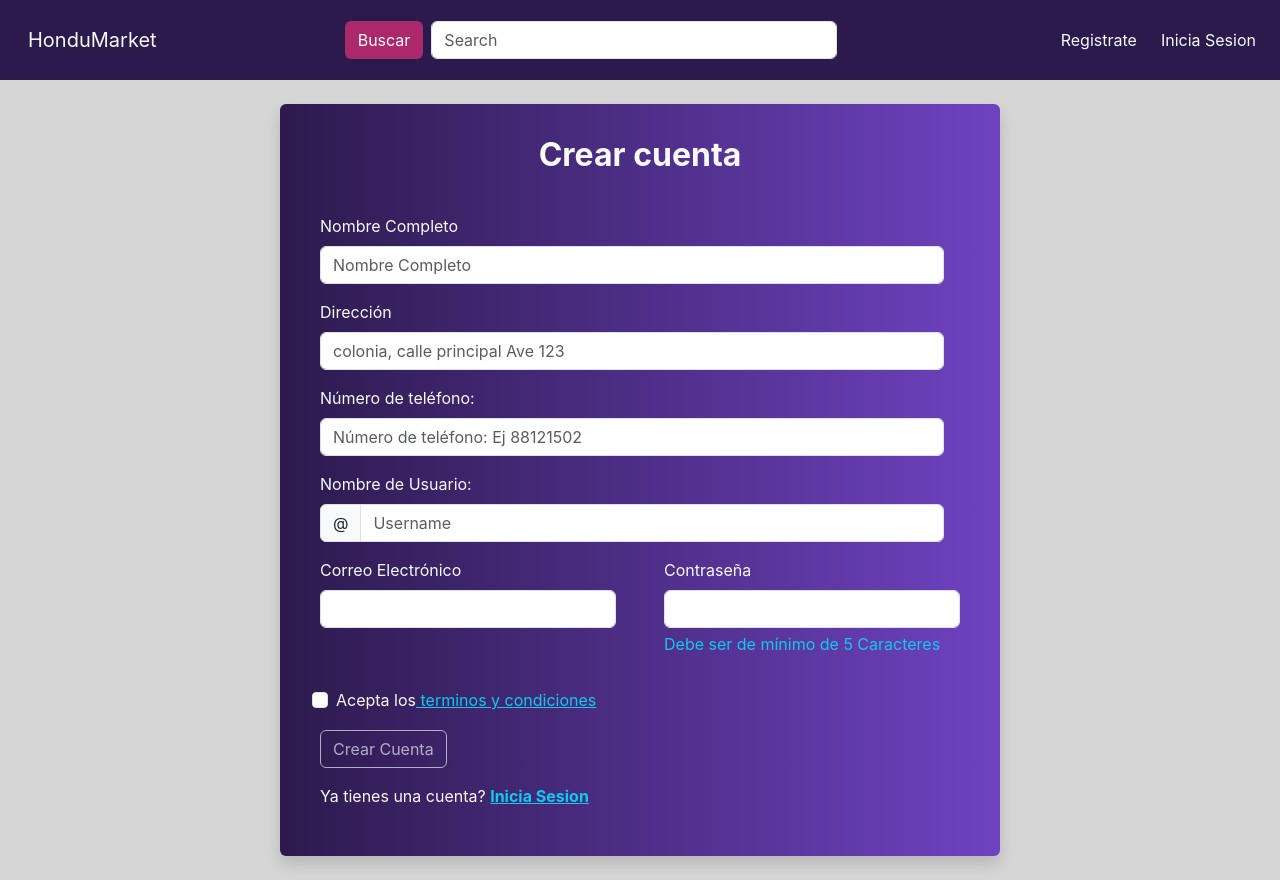
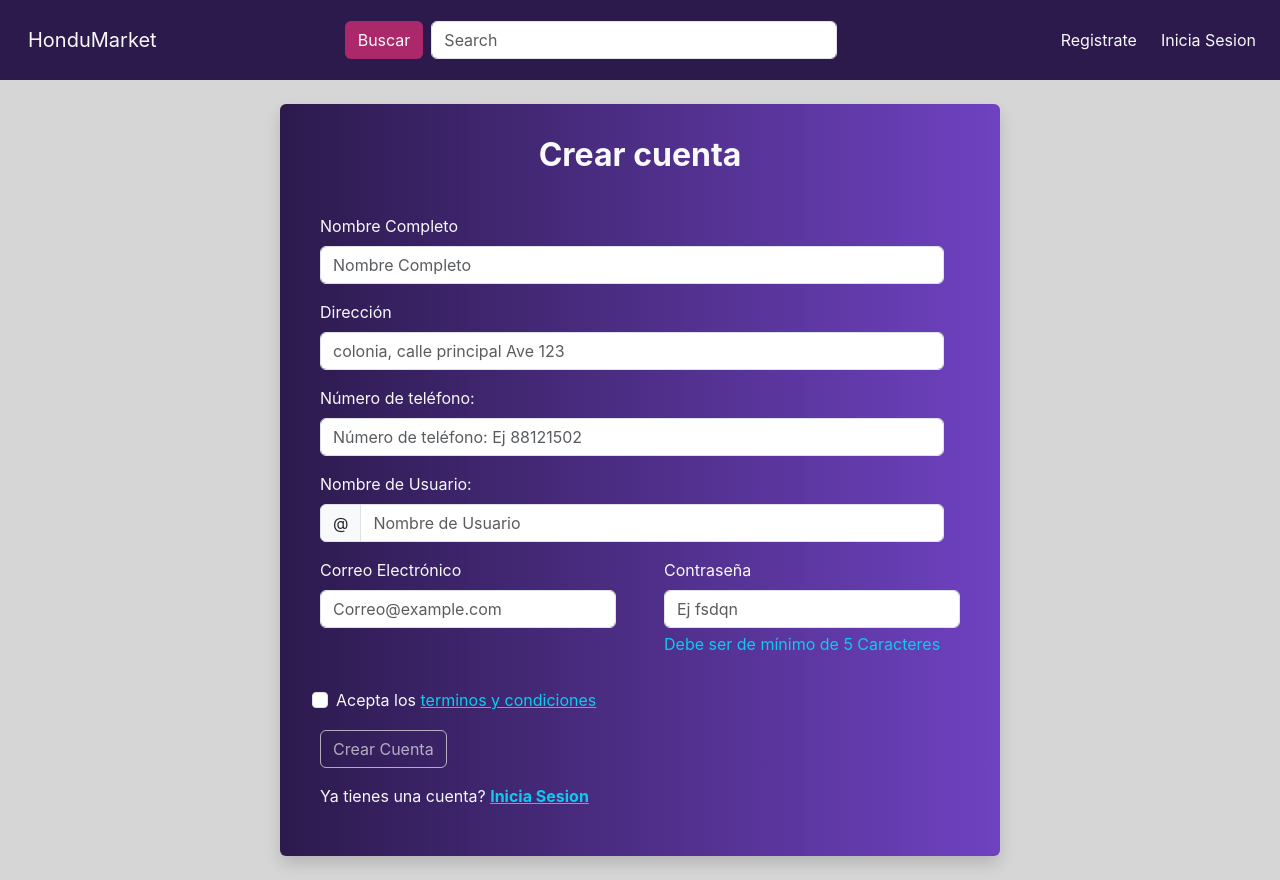
Before and after one commit to JefferOsm/HonduMarket, a React (Vite) app in the folder frontEnd/: page /registro in a window 1280 px wide. Built offline with nearby package versions, Linux system fonts and the light colour scheme.

Commit message:
reajustar el idioma

```diff
--- a/frontEnd/src/pages/loginPage.jsx
+++ b/frontEnd/src/pages/loginPage.jsx
@@ -41,7 +41,7 @@ function LoginPage() {
                 <div className="mb-3">
                     <label  className="form-label">Correo</label>
                     <input type="email" className="form-control" id="correo"
-                    placeholder="email@example.com" {...register('correo',{required:true})} />
+                    placeholder="Correo@example.com" {...register('correo',{required:true})} />
                 </div>
 
                 {
@@ -53,7 +53,7 @@ function LoginPage() {
                 <div className="mb-3">
                     <label className="form-label">Contraseña</label>
                     <input type="password" className="form-control" id="pass"
-                    placeholder="Password" {... register('pass', {required:true})} />
+                    placeholder="Contraseña" {... register('pass', {required:true})} />
                 </div>
 
                 {
--- a/frontEnd/src/pages/registroPage.jsx
+++ b/frontEnd/src/pages/registroPage.jsx
@@ -99,7 +99,7 @@ function RegistroPage() {
                         <div className="input-group">
                           <div className="input-group-text">@</div>
                           <input type="text" className="form-control text-dark"
-                          placeholder="Username" {... register('username', {required:true})} />
+                          placeholder="Nombre de Usuario" {... register('username', {required:true})} />
                         </div>
                       </div>
 
@@ -115,14 +115,14 @@ function RegistroPage() {
                       {/* Correo */}
                       <div className="w-100 ">
                         <label className="form-label">Correo Electrónico</label>
-                        <input type="email" className="form-control"
+                        <input type="email" className="form-control" placeholder="Correo@example.com"
                         {...register('correo',{required:true})} />
                       </div>
 
                       {/* Contraseña */}
                       <div className="w-100 ms-5 ">
                         <label className="form-label">Contraseña</label>
-                        <input type="password" minLength={5} className="form-control text-dark"
+                        <input type="password" minLength={5} className="form-control text-dark" placeholder="Ej fsdqn"
                         {... register('pass', {required:true,minLength:5})}/>
                         <p className="text-info mt-1">Debe ser de mínimo de 5 Caracteres</p>
                       </div>
@@ -146,7 +146,7 @@ function RegistroPage() {
                           onChange={comprobarCheck}
                         />
                         <label className="form-check-label"  htmlFor="dropdownCheck">
-                          Acepta los<a href="#" className="link-info" onClick={handleShow}> terminos y condiciones</a>
+                          Acepta los <a href="#" className="link-info" onClick={handleShow}>terminos y condiciones</a>
                         </label>
                     </div>
 
```
